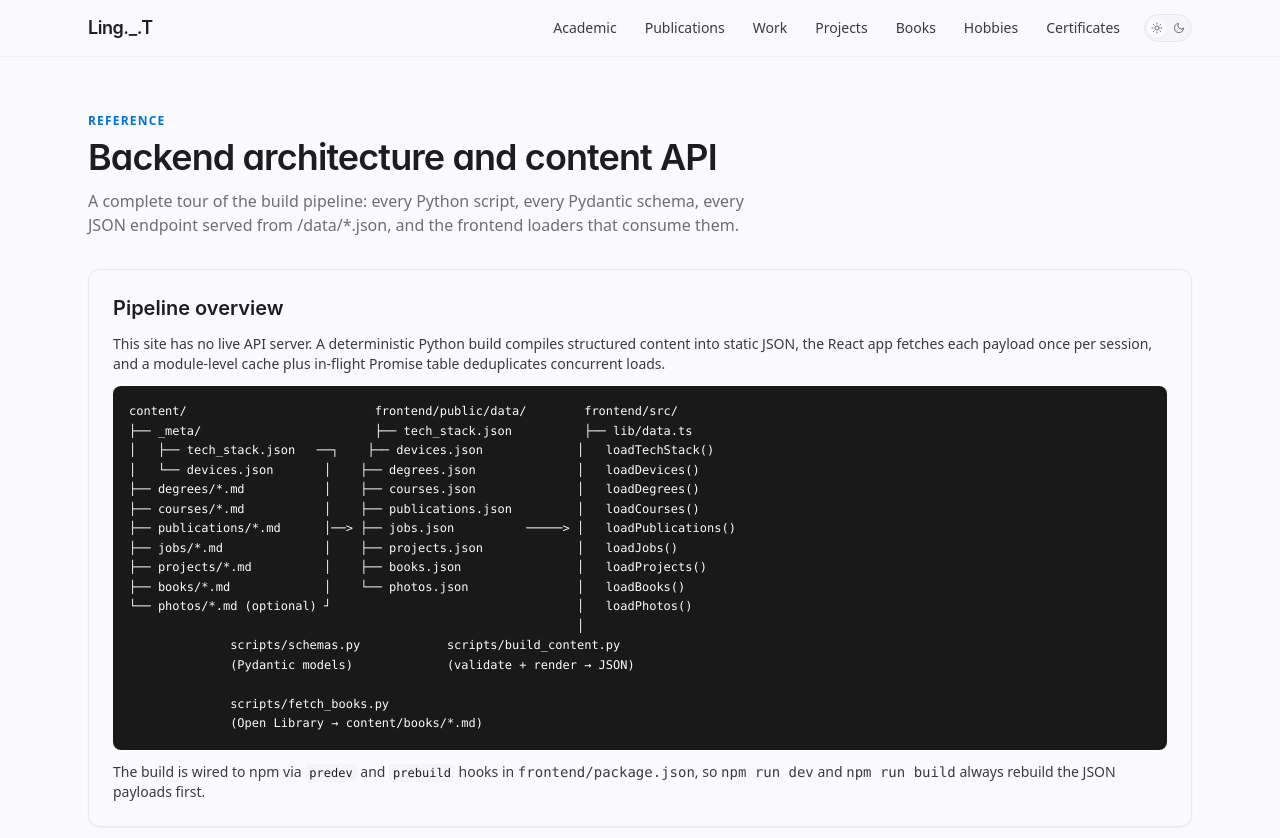
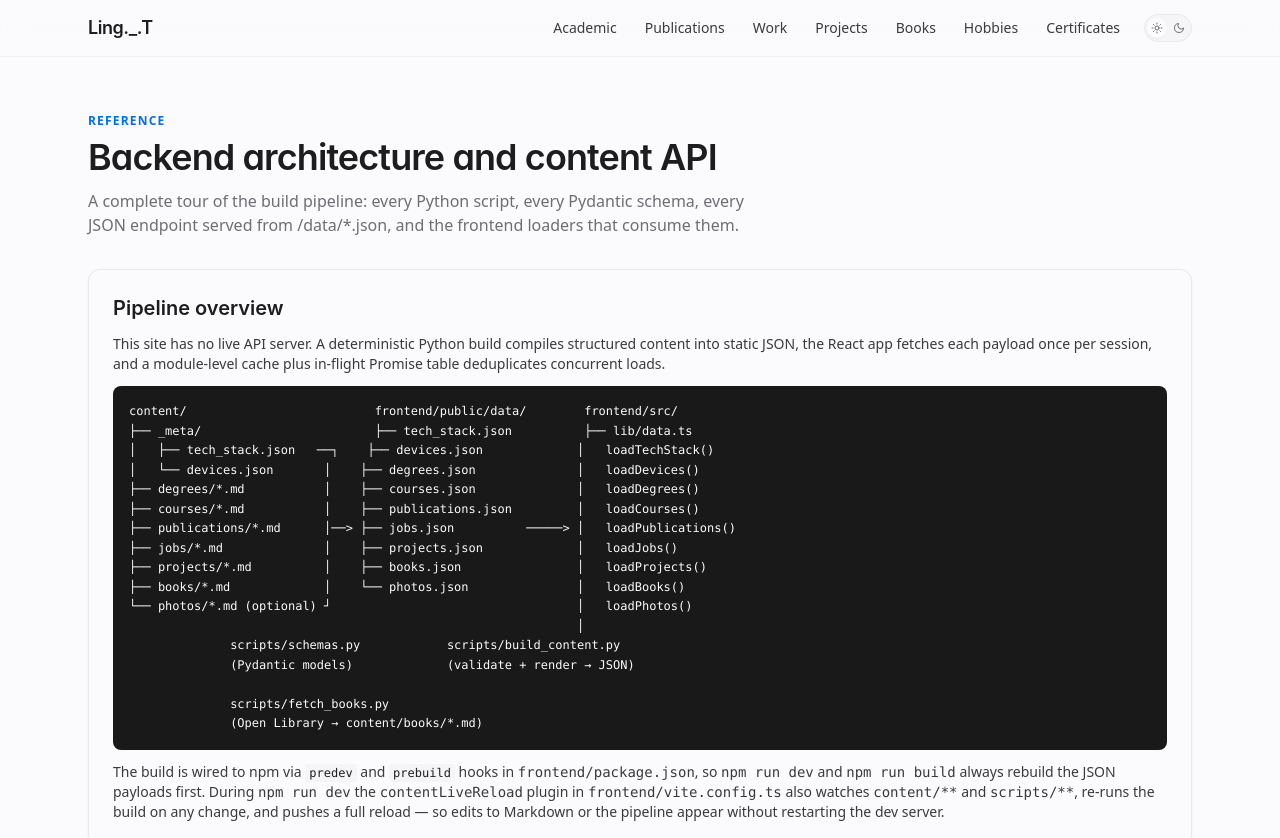
Before and after one commit to LingT03/LingT03.github.io, a React (Vite) app in the folder frontend/: page /api-docs in a window 1280 px wide. Shown: the top 838 px of the page. Built offline with nearby package versions, Linux system fonts and the light colour scheme.

Commit message:
update README and ApiDocs

```diff
--- a/frontend/src/pages/ApiDocs.tsx
+++ b/frontend/src/pages/ApiDocs.tsx
@@ -163,7 +163,7 @@ const SCHEMAS: ReadonlyArray<SchemaEntry> = [
     endpoint: "/data/projects.json",
     bodyField: "long_description_md",
     summary:
-      "A software / research project entry. V2 §3.4 expanded the lifecycle vocabulary (status) and added role / timeframe / tags.",
+      "A software / research project entry. V2 §3.4 expanded the lifecycle vocabulary (status) and added role / timeframe / tags. The Projects grid orders by status tier (active / in_progress first, completed last) then by date descending; timeframe is the human label while date is the machine-sortable anchor.",
     fields: [
       { name: "id", type: "string" },
       { name: "title", type: "string" },
@@ -691,7 +691,14 @@ export function ApiDocs(): JSX.Element {
           hooks in <code className="font-mono">frontend/package.json</code>,
           so <code className="font-mono">npm run dev</code> and{" "}
           <code className="font-mono">npm run build</code> always rebuild
-          the JSON payloads first.
+          the JSON payloads first. During{" "}
+          <code className="font-mono">npm run dev</code> the{" "}
+          <code className="font-mono">contentLiveReload</code> plugin in{" "}
+          <code className="font-mono">frontend/vite.config.ts</code> also
+          watches <code className="font-mono">content/**</code> and{" "}
+          <code className="font-mono">scripts/**</code>, re-runs the build on
+          any change, and pushes a full reload — so edits to Markdown or the
+          pipeline appear without restarting the dev server.
         </p>
       </article>
 
```
Also changed, not shown: 1 other file (tests, documents, lock files or other folders).
